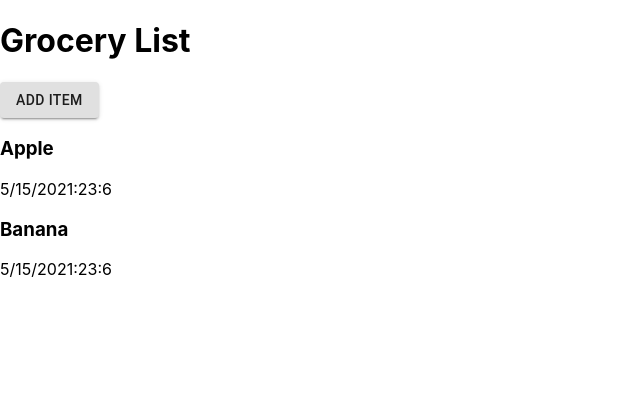
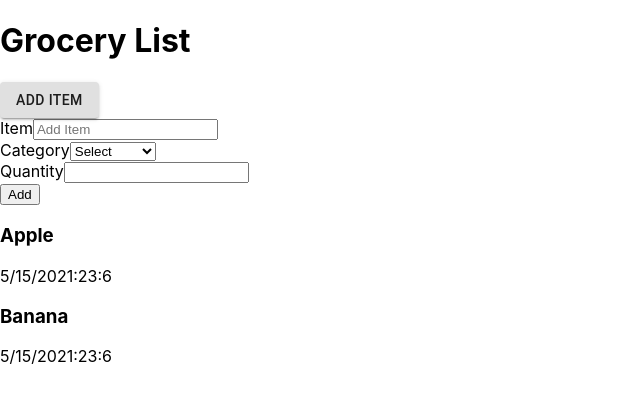
Before and after one commit to 2021-IBM-Accelerate-SW-Track/lab-1-team-19, a React (Create React App) app: page / in a window 1280 px wide. Shown: the top 402 px of the page, without its empty margins (0-640 px from the left). Built offline with nearby package versions, Linux system fonts and the light colour scheme.

Commit message:
Fixing testid attributes

```diff
--- a/src/App.js
+++ b/src/App.js
@@ -8,7 +8,7 @@ import './App.css';
 
 
 function App() {
-  const [addBox, setAddBox] = useState(false)
+  const [addBox, setAddBox] = useState(true)
 
   let today = new Date();
   const [items, setItems] = useState([
@@ -66,13 +66,9 @@ function App() {
 return (
   <div className="container">
     <Header />
-    <Button variant="contained" onClick={() => setAddBox(!addBox)} showAdd={addBox}>Add item</Button>
-
-
+    <Button variant="contained" onClick={() => setAddBox(!addBox)}>Add item</Button>
 
     {addBox && <AddItem onAdd = {addItem} />}
-
-
 
     {items.length>0 ? (
         <Items items={items} />
```
